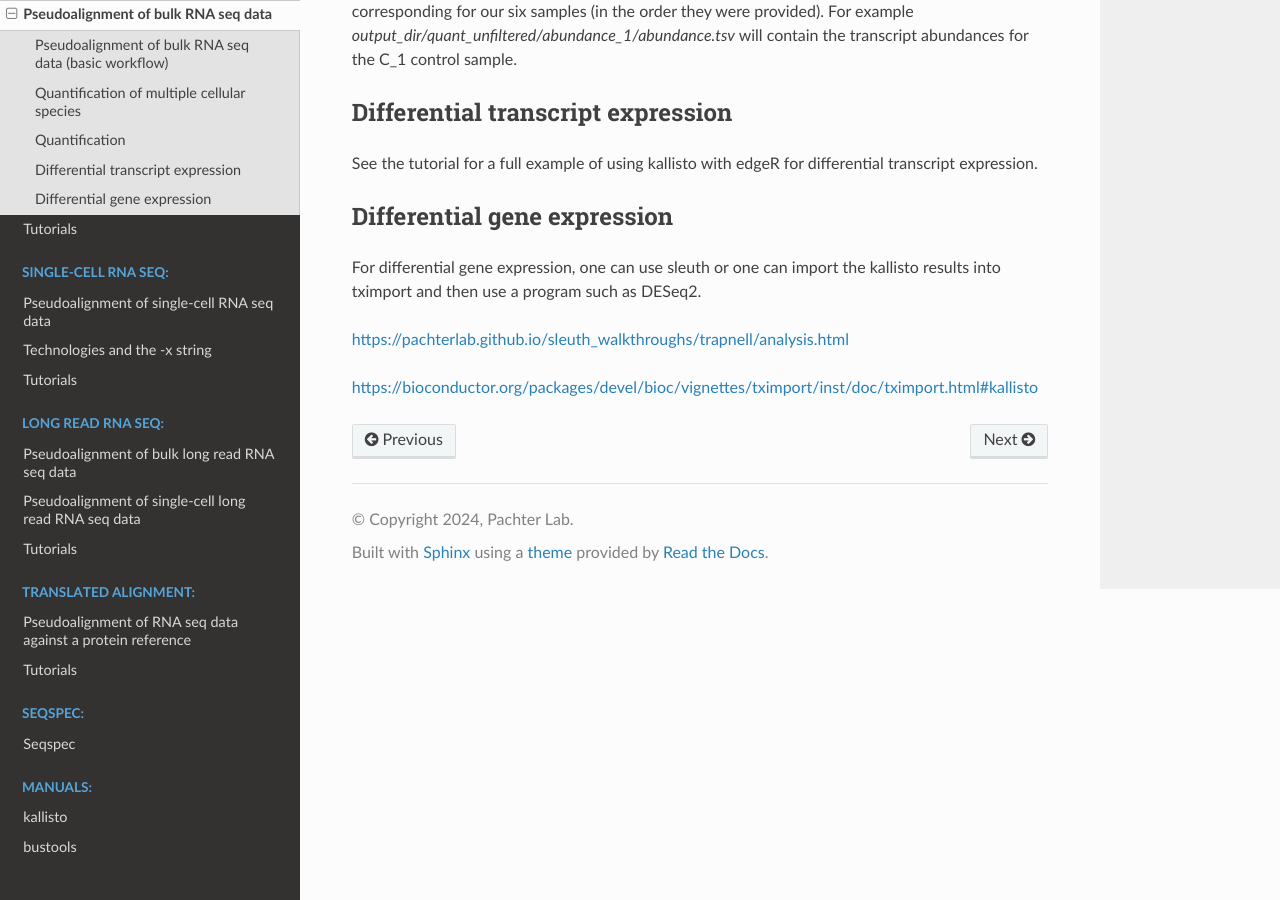
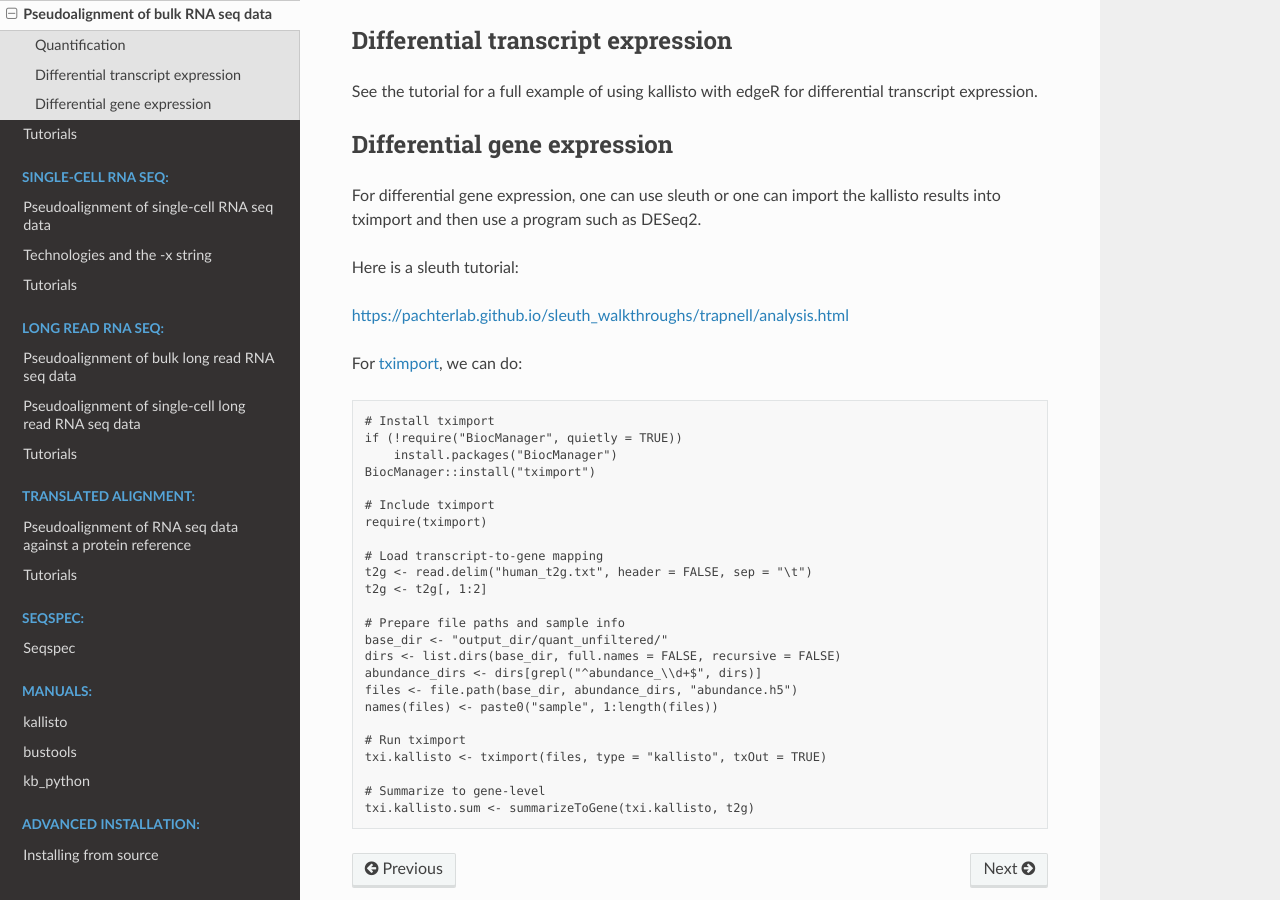
Before and after one commit to pachterlab/kb_docs, a Sphinx documentation site: the page built from docs/source/bulk/pseudoalignment.rst, in a window 1280 px wide and 900 px high, scrolled down 937 px. Built offline with Sphinx 7.4.7 and the Read the Docs theme 3.1.0, drawn with Linux system fonts in a browser that asks for light colours; pages that are not in the unit, such as notebooks, are missing from menus; some of the changed text lies outside the part shown.

Commit message:
Update pseudoalignment.rst

```diff
--- a/docs/source/bulk/pseudoalignment.rst
+++ b/docs/source/bulk/pseudoalignment.rst
@@ -1,11 +1,6 @@
 Pseudoalignment of bulk RNA seq data
 =======================================
 
-.. toctree::
-   :maxdepth: 1
-
-   alignment_types/standard
-   alignment_types/matrices
 
 .. note::
 
@@ -52,6 +47,35 @@ Differential gene expression
 
 For differential gene expression, one can use sleuth or one can import the kallisto results into tximport and then use a program such as DESeq2.
 
+Here is a sleuth tutorial:
+
 https://pachterlab.github.io/sleuth_walkthroughs/trapnell/analysis.html
 
-https://bioconductor.org/packages/devel/bioc/vignettes/tximport/inst/doc/tximport.html#kallisto
+For `tximport <https://bioconductor.org/packages/devel/bioc/vignettes/tximport/inst/doc/tximport.html#kallisto>`_, we can do:
+
+.. code-block:: text
+
+   # Install tximport
+   if (!require("BiocManager", quietly = TRUE))
+       install.packages("BiocManager")
+   BiocManager::install("tximport")
+
+   # Include tximport
+   require(tximport)
+
+   # Load transcript-to-gene mapping
+   t2g <- read.delim("human_t2g.txt", header = FALSE, sep = "\t")
+   t2g <- t2g[, 1:2]
+
+   # Prepare file paths and sample info
+   base_dir <- "output_dir/quant_unfiltered/"
+   dirs <- list.dirs(base_dir, full.names = FALSE, recursive = FALSE)
+   abundance_dirs <- dirs[grepl("^abundance_\\d+$", dirs)]
+   files <- file.path(base_dir, abundance_dirs, "abundance.h5")
+   names(files) <- paste0("sample", 1:length(files))
+
+   # Run tximport
+   txi.kallisto <- tximport(files, type = "kallisto", txOut = TRUE)
+
+   # Summarize to gene-level
+   txi.kallisto.sum <- summarizeToGene(txi.kallisto, t2g)
```
